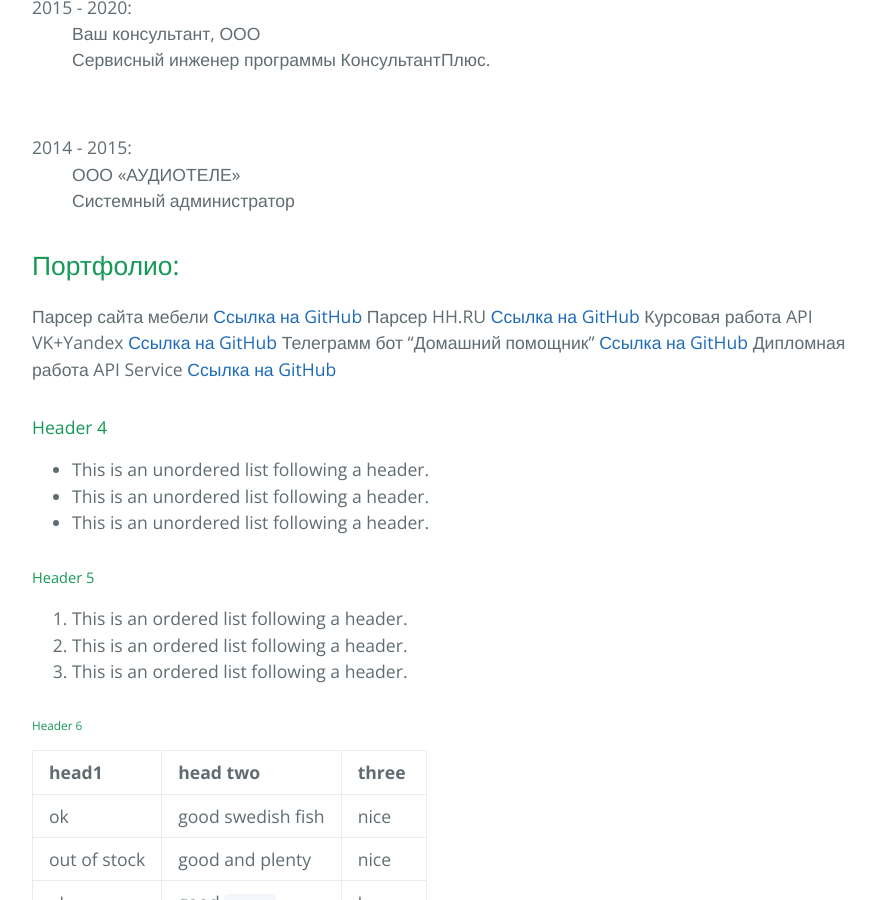
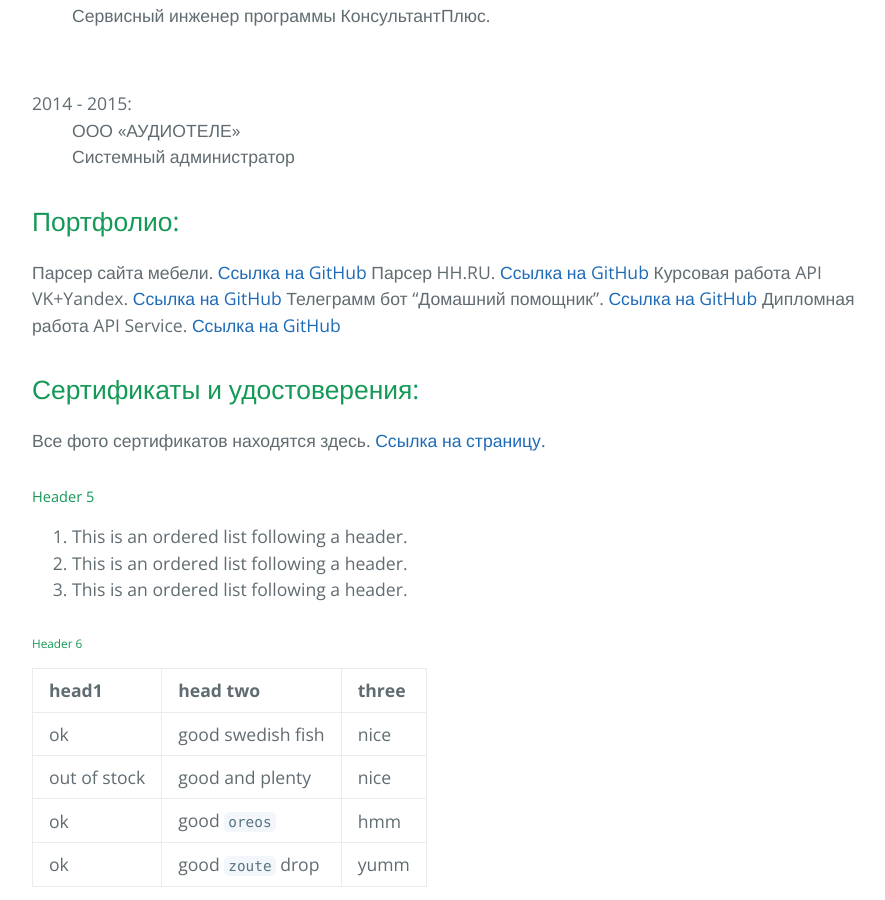
Before and after one commit to AlexTlustov/alextlustov.github.io, a Jekyll site: the page built from index.md, in a window 1280 px wide and 900 px high, scrolled down 1709 px. Shown: the whole window, without its empty margins (192-1077 px from the left). Built offline with Jekyll 4.4.1, drawn with Linux system fonts in a browser that asks for light colours; some of the changed text lies outside the part shown.

Commit message:
editor resume

```diff
--- a/index.md
+++ b/index.md
@@ -44,18 +42,16 @@ layout: default
 <dd>Системный администратор</dd>
 
 ## Портфолио:
-Парсер сайта мебели [Ссылка на GitHub](https://github.com/AlexTlustov/parser_stelmeb.com)
-Парсер HH.RU [Ссылка на GitHub](https://github.com/AlexTlustov/web_parcing)
-Курсовая работа API VK+Yandex [Ссылка на GitHub](https://github.com/AlexTlustov/kursabaya_rabota)
-Телеграмм бот "Домашний помощник" [Ссылка на GitHub](https://github.com/AlexTlustov/hh_bot)
-Дипломная работа API Service [Ссылка на GitHub](https://github.com/AlexTlustov/neto_final_diplom)
+Парсер сайта мебели. [Ссылка на GitHub](https://github.com/AlexTlustov/parser_stelmeb.com)
+Парсер HH.RU. [Ссылка на GitHub](https://github.com/AlexTlustov/web_parcing)
+Курсовая работа API VK+Yandex. [Ссылка на GitHub](https://github.com/AlexTlustov/kursabaya_rabota)
+Телеграмм бот "Домашний помощник". [Ссылка на GitHub](https://github.com/AlexTlustov/hh_bot)
+Дипломная работа API Service. [Ссылка на GitHub](https://github.com/AlexTlustov/neto_final_diplom)
 
 
-#### Header 4
+## Сертификаты и удостоверения:
 
-*   This is an unordered list following a header.
-*   This is an unordered list following a header.
-*   This is an unordered list following a header.
+Все фото сертификатов находятся здесь. [Ссылка на страницу.](./another-page.html)
 
 ##### Header 5
 
```
Also changed, not shown: other parts of index.md (+0 -2 lines).
